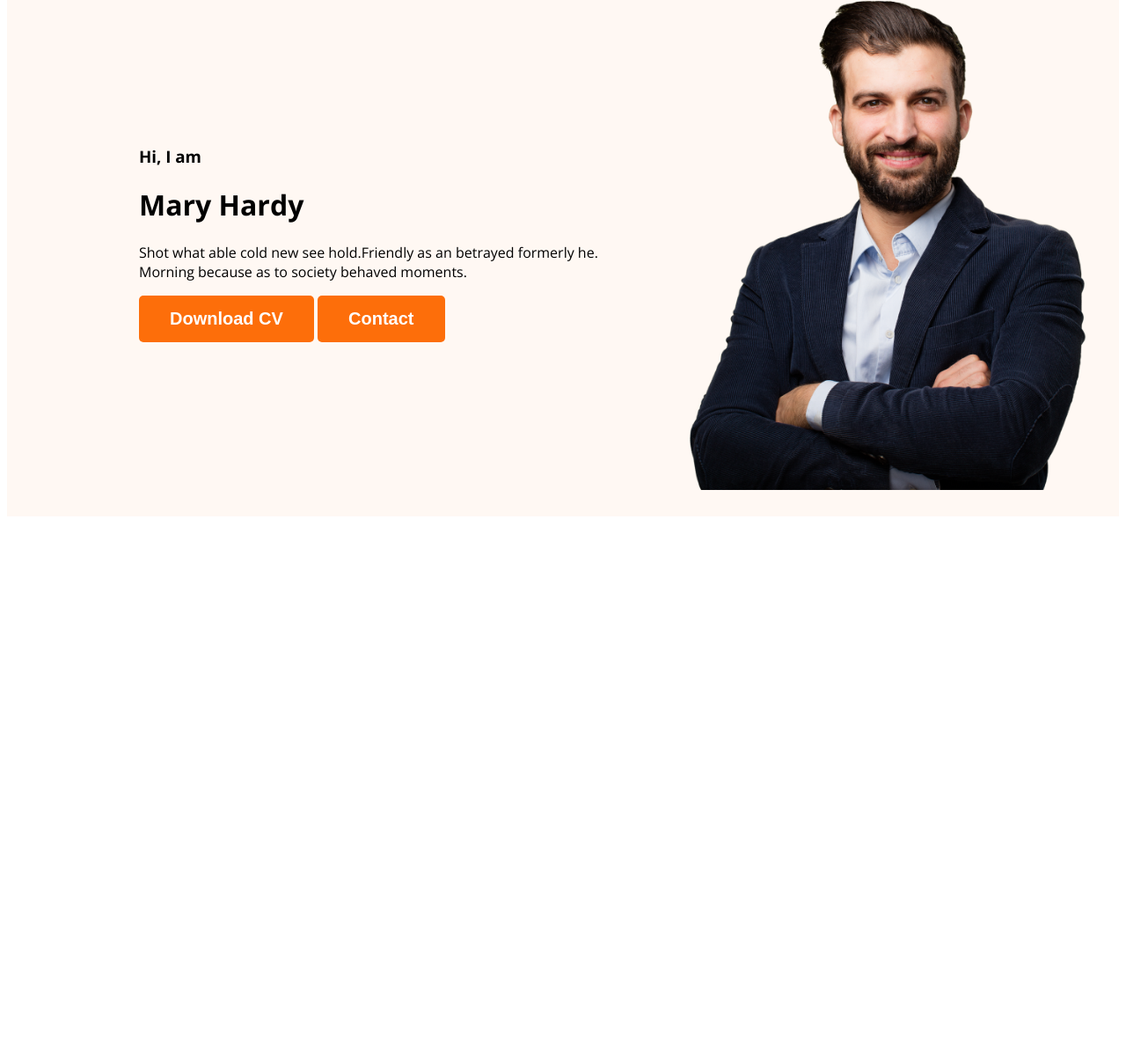
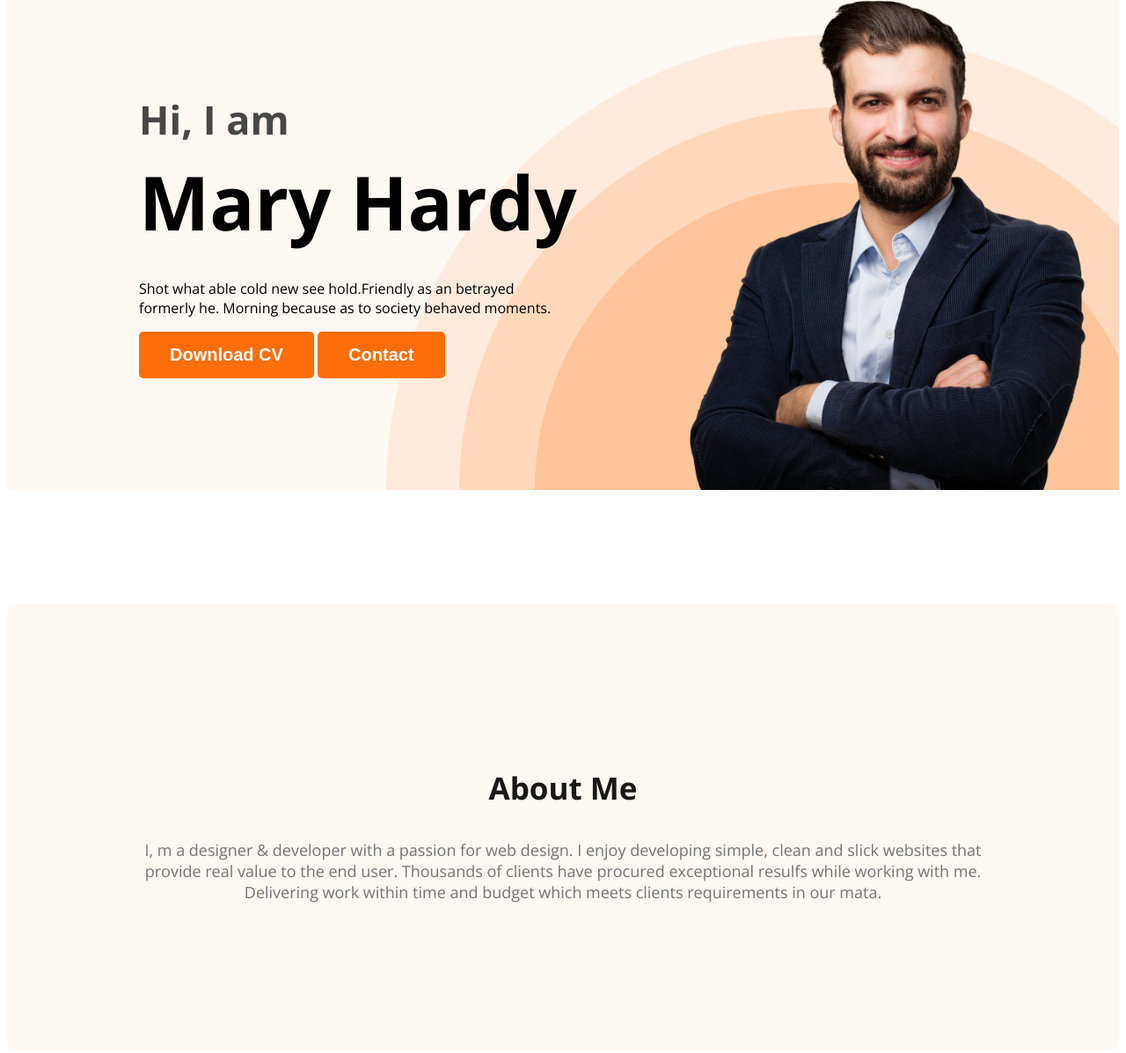
Before and after one commit to younus364/web-developer-portfolio, a plain HTML site: page index.html in a window 1280 px wide. Shown: the part 211-1408 px from the top of the page at 88% size. Before the commit the page ends 806 px from the top, so only its background shows below. Drawn offline with nearby package versions, Linux system fonts and the light colour scheme.

Commit message:
about section created

```diff
--- a/index.html
+++ b/index.html
@@ -24,17 +24,25 @@
       <div class="banner-content">
         <h3 class="banner-greeting">Hi, I  am</h3>
         <h1 class="banner-title">Mary Hardy</h1>
-        <p>Shot what able cold new see hold.Friendly as an betrayed formerly he. Morning because as to society behaved moments.</p>
+        <p class="banner-description">Shot what able cold new see hold.Friendly as an betrayed formerly he. Morning because as to society behaved moments.</p>
         <button class="btn-primary">Download CV</button>
         <button class="btn-primary">Contact</button>
       </div>
       <img class="profile-pic" src="images/hardy.png" alt="">
 
      </div>
+
+
     </header>
     <main>
+    <section class="about">
+      <h3 class="section-title">About Me</h3>
+      <p class="section-description">
+        I, m a designer & developer with a passion for web design. I enjoy developing simple, clean and slick websites that provide real value to the end user. Thousands of clients have procured exceptional resulfs while working with me. Delivering work within time and budget which meets clients requirements in our mata.
+      </p>
 
-    </main>
+    </section>
+   </main>
     <footer>
 
     </footer>
--- a/styles/portfolio.css
+++ b/styles/portfolio.css
@@ -14,7 +14,22 @@ body{
     font-size: 20px;
      font-weight: 700;
 }
+.section-title{
+    color:  #181818;
+text-align: center;
 
+font-size: 35px;
+font-style: normal;
+font-weight: 700;
+
+}
+.section-description{
+    color:  #757575;
+text-align: center;
+font-size: 18px;
+}
+
+/* nav related styles */
 nav{
     display: flex;
     justify-content: space-between;
@@ -22,7 +37,7 @@ nav{
     margin: 0 200px;
 }
 .nave-tittle{
-    color: var(--Dark-01, #181818);
+    color: #181818;
    font-size: 45px;
     font-weight: 800;
 
@@ -39,16 +54,54 @@ nav a{
     text-decoration: none;
     color: var(--Dark-02, #474747);
 }
+
 /* header related style */
 .header{
     background-color: #FFF8F3;
+    background-image: url('../images/header_bg.png');
+    background-repeat: no-repeat;
+    background-position: bottom right;
 }
 .banner{
-    padding: 30px 30px 30px 150px;
+    padding: 30px 30px 0 150px;
     display: flex;
     align-items: center;
+    justify-content: space-between;
+}
+.banner-content{
+    max-width: 500px;
+
 }
 .banner .profile-pic{
     width: 500px;
-    height: ;
+
+
 }
+.banner-greeting{
+    font-size: 45px;
+    color:  #474747;
+    margin: 0;
+
+}
+.banner-title{
+    font-size: 85px;
+    font-weight: 700;
+    margin-top: 5px;
+    margin-bottom: 20px;
+
+}
+.banner-description{
+  margin-top: 30px;
+  margin-right: 30px;
+}
+/* main section styles */
+
+/* about section styles */
+.about{
+  padding: 150px;
+  border-radius: 10px;
+   background: #FFF8F3;
+   margin: 130px 0;
+
+
+}
```
